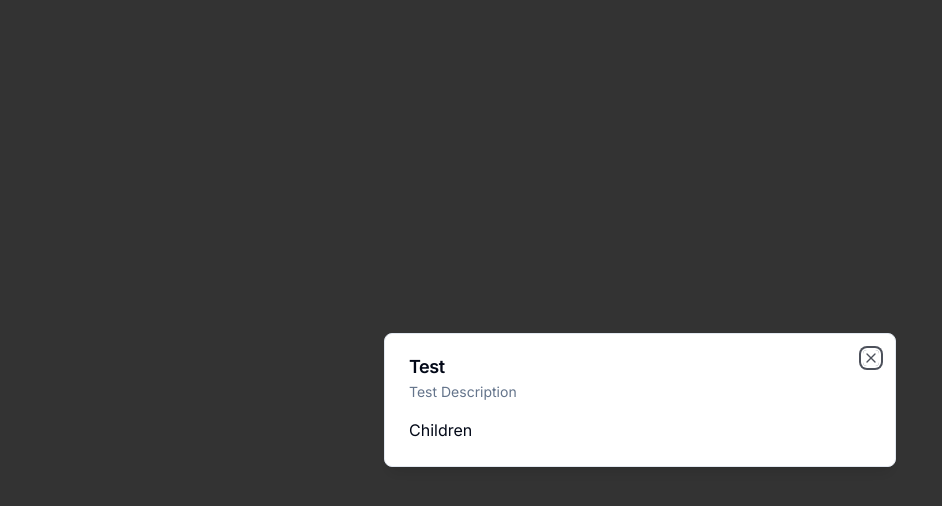
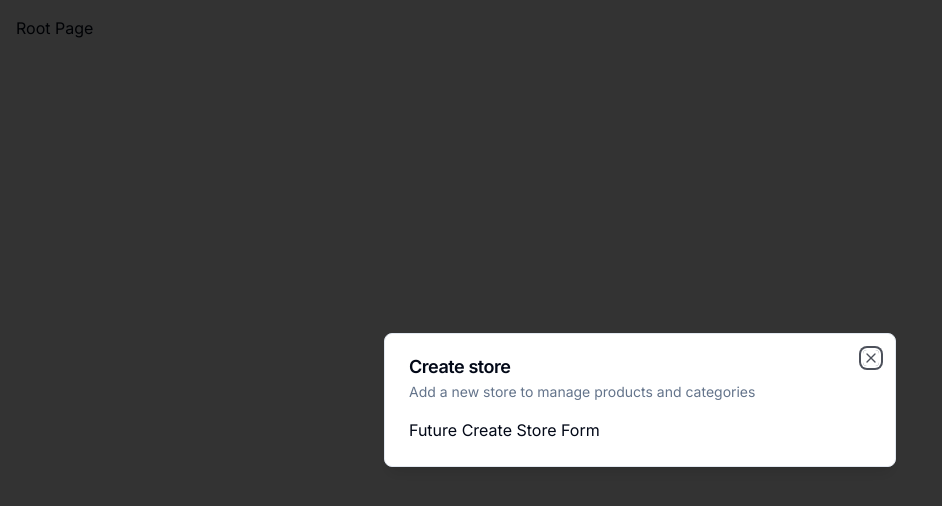
Before and after one commit to DogukanErzurum/ecommerce-admin, a Next.js app: page / in a window 1280 px wide. Shown: the top 506 px of the page, without its empty margins (0-942 px from the left). Built offline with nearby package versions, Linux system fonts and the light colour scheme.

Commit message:
admin modal compenents complete

```diff
--- a/app/(root)/page.tsx
+++ b/app/(root)/page.tsx
@@ -1,13 +1,22 @@
 "use client";
 
-import { Modal } from "@/components/ui/modal";
+import { useStoreModal } from "@/hooks/use-store-modal";
+
+import { useEffect } from "react";
 
 const SetupPage = () => {
+  const onOpen = useStoreModal((state) => state.onOpen);
+  const isOpen = useStoreModal((state) => state.isOpen);
+
+  useEffect(() => {
+    if (!isOpen) {
+      onOpen();
+    }
+  }, [isOpen, onOpen]);
+
   return (
     <div className="p-4">
-      <Modal title="Test" description="Test Description" isOpen onClose={() => {}}>
-        Children
-      </Modal>
+      Root Page
     </div>
   );
 }
--- a/app/layout.tsx
+++ b/app/layout.tsx
@@ -1,6 +1,7 @@
 import { Inter } from "next/font/google";
 import "./globals.css";
 import { ClerkProvider } from "@clerk/nextjs";
+import { ModalProvider } from "@/providers/modal-provider";
 
 const inter = Inter({ subsets: ["latin"] });
 
@@ -17,7 +18,10 @@
   return (
     <ClerkProvider>
       <html lang="en">
-        <body className={inter.className}>{children}</body>
+        <body className={inter.className}>
+          <ModalProvider />
+          {children}
+        </body>
       </html>
     </ClerkProvider>
   );
--- /dev/null
+++ b/components/modals/store-modal.tsx
@@ -0,0 +1,19 @@
+"use client";
+
+import { useStoreModal } from "@/hooks/use-store-modal";
+import { Modal } from "@/components/ui/modal";
+
+export const StoreModal = () => {
+    const storeModal = useStoreModal();
+
+    return (
+        <Modal
+            title="Create store"
+            description="Add a new store to manage products and categories"
+            isOpen={storeModal.isOpen}
+            onClose={storeModal.onClose}
+        >
+            Future Create Store Form
+        </Modal>
+    );
+};
--- a/hooks/use-store-modal.tsx
+++ b/hooks/use-store-modal.tsx
@@ -6,7 +6,7 @@
   onClose: () => void;
 };
 
-export const useStoreModalStore = create<useStoreModalStore>((set) => ({
+export const useStoreModal = create<useStoreModalStore>((set) => ({
   isOpen: false,
   onOpen: () => set({ isOpen: true }),
   onClose: () => set({ isOpen: false }),
--- /dev/null
+++ b/providers/modal-provider.tsx
@@ -0,0 +1,22 @@
+"use client";
+
+import { StoreModal } from "@/components/modals/store-modal";
+import { useEffect, useState } from "react";
+
+export const ModalProvider = () => {
+  const [isMounted, setIsMounted] = useState(false);
+
+  useEffect(() => {
+    setIsMounted(true);
+  }, []);
+
+  if (!isMounted) {
+    return null;
+  }
+
+  return (
+    <>
+      <StoreModal />
+    </>
+  );
+};
```
